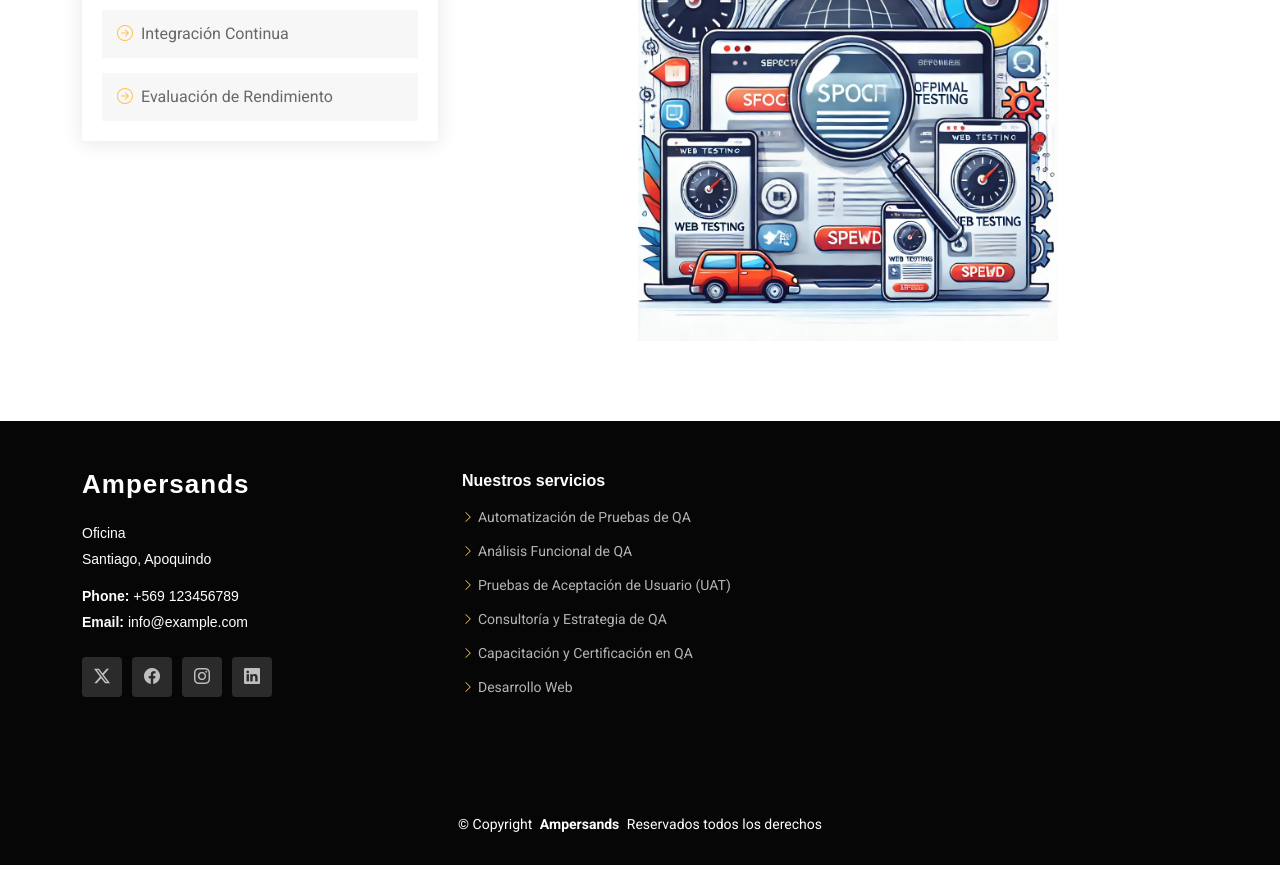
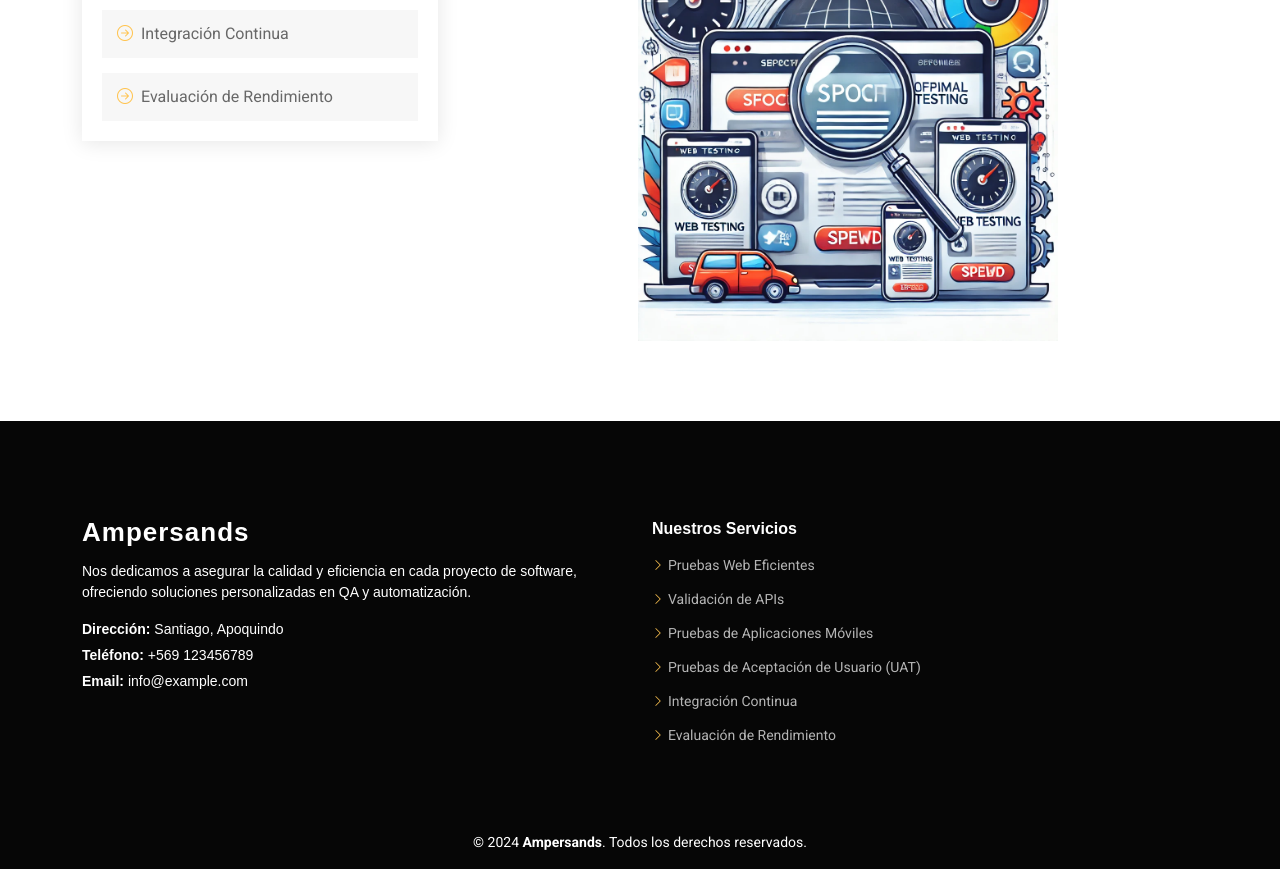
Before and after one commit to aillapanisaac/qafrontend.github.io, a plain HTML site: page service-details.html in a window 1280 px wide. Shown: the part 722-1591 px from the top of the page. Drawn offline with Linux system fonts and the light colour scheme.

Commit message:
se agregan cambios a service-details

```diff
--- a/service-details.html
+++ b/service-details.html
@@ -38,9 +38,6 @@
           <li><a href="index.html" class="active">Home</a></li>
           <li><a href="../index.html#about">Acerca de</a></li>
           <li><a href="../index.html#services">Servicios</a></li>
-          <!--<li><a href="#portfolio">Portafolio</a></li>-->
-          <!--<li><a href="#team">Team</a></li>-->
-          <!--<li><a href="#contact">Contactanos</a></li>-->
         </ul>
         <i class="mobile-nav-toggle d-xl-none bi bi-list"></i>
       </nav>
@@ -51,7 +48,7 @@
 
 
 
-      <a class="btn-getstarted" href="../index.html#contact">Contactanos</a>
+      <a class="btn-getstarted" href="../index.html#contact">Conoce más</a>
     </div>
   </header>
 
@@ -114,62 +111,60 @@
 
   </main>
 
-  <footer id="footer" class="footer dark-background">
-
+<!-- Footer Informativo -->
+<footer id="footer" class="footer dark-background pt-5">
   <div class="footer-top">
     <div class="container">
       <div class="row gy-4">
-          <div class="col-lg-4 col-md-6 footer-about">
-            <a href="index.html" class="logo d-flex align-items-center">
+
+        <!-- Sección Sobre Nosotros -->
+        <div class="col-lg-6 col-md-6 col-sm-12 footer-about">
+          <a href="index.html" class="logo d-flex align-items-center mb-3">
             <span class="sitename">Ampersands</span>
           </a>
-            <div class="footer-contact pt-3">
-              <p>Oficina </p>
-              <p>Santiago, Apoquindo</p>
-              <p class="mt-3"><strong>Phone:</strong> <span>+569 123456789</span></p>
-              <p><strong>Email:</strong> <span>info@example.com</span></p>
-            </div>
-            <div class="social-links d-flex mt-4">
-              <a href=""><i class="bi bi-twitter-x"></i></a>
-              <a href=""><i class="bi bi-facebook"></i></a>
-              <a href=""><i class="bi bi-instagram"></i></a>
-              <a href=""><i class="bi bi-linkedin"></i></a>
+          <p>Nos dedicamos a asegurar la calidad y eficiencia en cada proyecto de software,<br>ofreciendo soluciones personalizadas en QA y automatización.</p>
+          <div class="footer-contact mt-3">
+            <p><strong>Dirección:</strong> Santiago, Apoquindo</p>
+            <p><strong>Teléfono:</strong> +569 123456789</p>
+            <p><strong>Email:</strong> info@example.com</p>
           </div>
         </div>
 
-          <!--<div class="col-lg-2 col-md-3 footer-links">
-            <h4>Useful Links</h4>
+
+        <!-- Sección de Servicios -->
+        <div class="col-lg-6 col-md-6 col-sm-12 footer-links">
+          <h4>Nuestros Servicios</h4>
           <ul>
-              <li><i class="bi bi-chevron-right"></i> <a href="#"> Home</a></li>
-              <li><i class="bi bi-chevron-right"></i> <a href="#"> Acerca de</a></li>
-              <li><i class="bi bi-chevron-right"></i> <a href="#"> Servicios</a></li>
-              <li><i class="bi bi-chevron-right"></i> <a href="#"> Condiciones de servicio</a></li>
-              <li><i class="bi bi-chevron-right"></i> <a href="#"> Política de privacidad</a></li>
-            </ul>
-          </div>-->
-
-          <div class="col-lg-4 col-md-6 footer-links">
-            <h4>Nuestros servicios</h4>
-            <ul>
-              <li><i class="bi bi-chevron-right"></i> <a href="#"> Automatización de Pruebas de QA</a></li>
-              <li><i class="bi bi-chevron-right"></i> <a href="#"> Análisis Funcional de QA</a></li>
-              <li><i class="bi bi-chevron-right"></i> <a href="#"> Pruebas de Aceptación de Usuario (UAT)</a></li>
-              <li><i class="bi bi-chevron-right"></i> <a href="#"> Consultoría y Estrategia de QA</a></li>
-              <li><i class="bi bi-chevron-right"></i> <a href="#">  Capacitación y Certificación en QA</a></li>
-              <li><i class="bi bi-chevron-right"></i> <a href="#">  Desarrollo Web</a></li>
+            <li><i class="bi bi-chevron-right"></i> <a href="#pruebas-web">Pruebas Web Eficientes</a></li>
+            <li><i class="bi bi-chevron-right"></i> <a href="#validacion-apis">Validación de APIs</a></li>
+            <li><i class="bi bi-chevron-right"></i> <a href="#pruebas-moviles">Pruebas de Aplicaciones Móviles</a></li>
+            <li><i class="bi bi-chevron-right"></i> <a href="#uat">Pruebas de Aceptación de Usuario (UAT)</a></li>
+            <li><i class="bi bi-chevron-right"></i> <a href="#integracion-continua">Integración Continua</a></li>
+            <li><i class="bi bi-chevron-right"></i> <a href="#evaluacion-rendimiento">Evaluación de Rendimiento</a></li>
           </ul>
         </div>
+
+        <!--
+        <div class="col-lg-4 col-md-6 col-sm-12 footer-newsletter">
+          <h4>Suscríbete a nuestro boletín</h4>
+          <p>Recibe las últimas noticias, actualizaciones y consejos en automatización y calidad de software directamente en tu bandeja de entrada.</p>
+          <form action="http://localhost:8080/api/subscribe" method="post">
+            <input type="email" name="email" placeholder="Tu correo electrónico" required>
+            <button type="submit"><i class="bi bi-envelope-fill"></i></button>
+          </form>
+        </div>-->
 
       </div>
     </div>
   </div>
 
-    <div class="copyright">
+  <div class="footer-bottom">
     <div class="container text-center">
-        <p>© <span>Copyright</span> <strong class="px-1 sitename">Ampersands</strong> <span>Reservados todos los derechos</span></p>
+      <div class="d-flex justify-content-center align-items-center">
+        <p>© <span>2024</span> <strong class="sitename">Ampersands</strong>. Todos los derechos reservados.</p>
       </div>
     </div>
-
+  </div>
 </footer>
 
   <!-- Scroll Top -->
```
Lines whose indentation alone changed are shown as unchanged.
